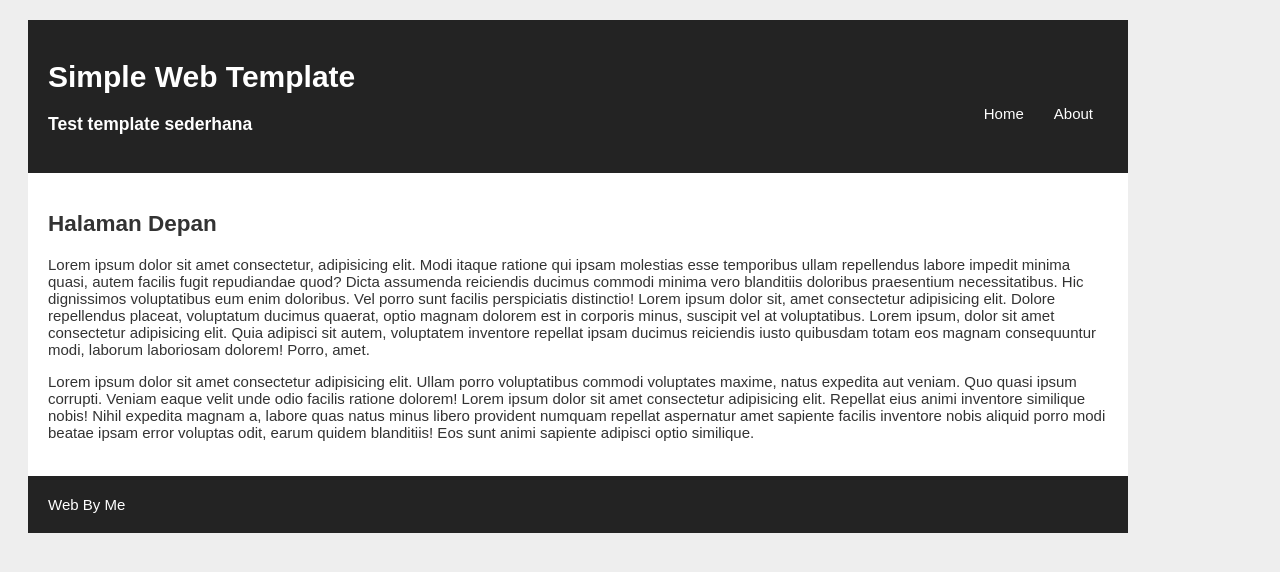
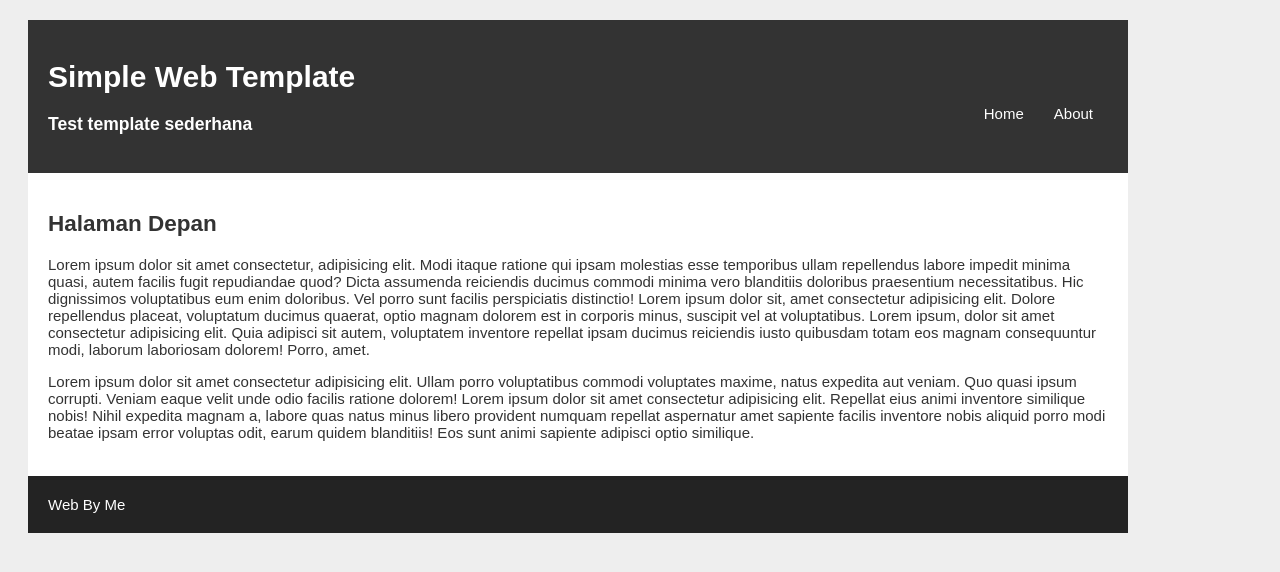
Before and after one commit to robi-rbz/template-sederhana-3a, a CodeIgniter app: page /pus/ in a window 1280 px wide. Shown: the top 572 px of the page. Run offline with CodeIgniter, Linux system fonts and the light colour scheme.

Commit message:
mengganti warna

```diff
--- a/assets/css/style.css
+++ b/assets/css/style.css
@@ -12,7 +12,7 @@ body {
 }
 
 #wrapper header {
-	background: #232323;
+	background: #333;
 	padding: 20px;
 }
 
```
Also changed, not shown: .htaccess (added), 2 other files.
